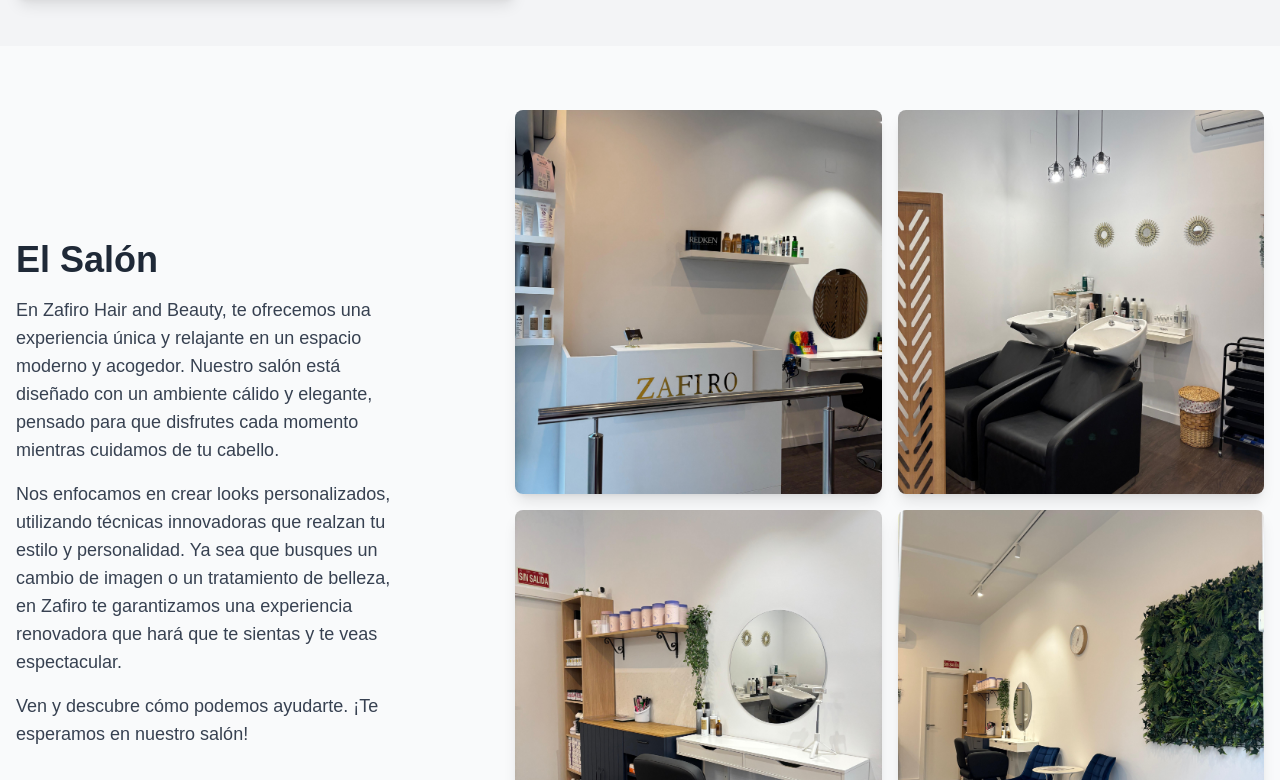
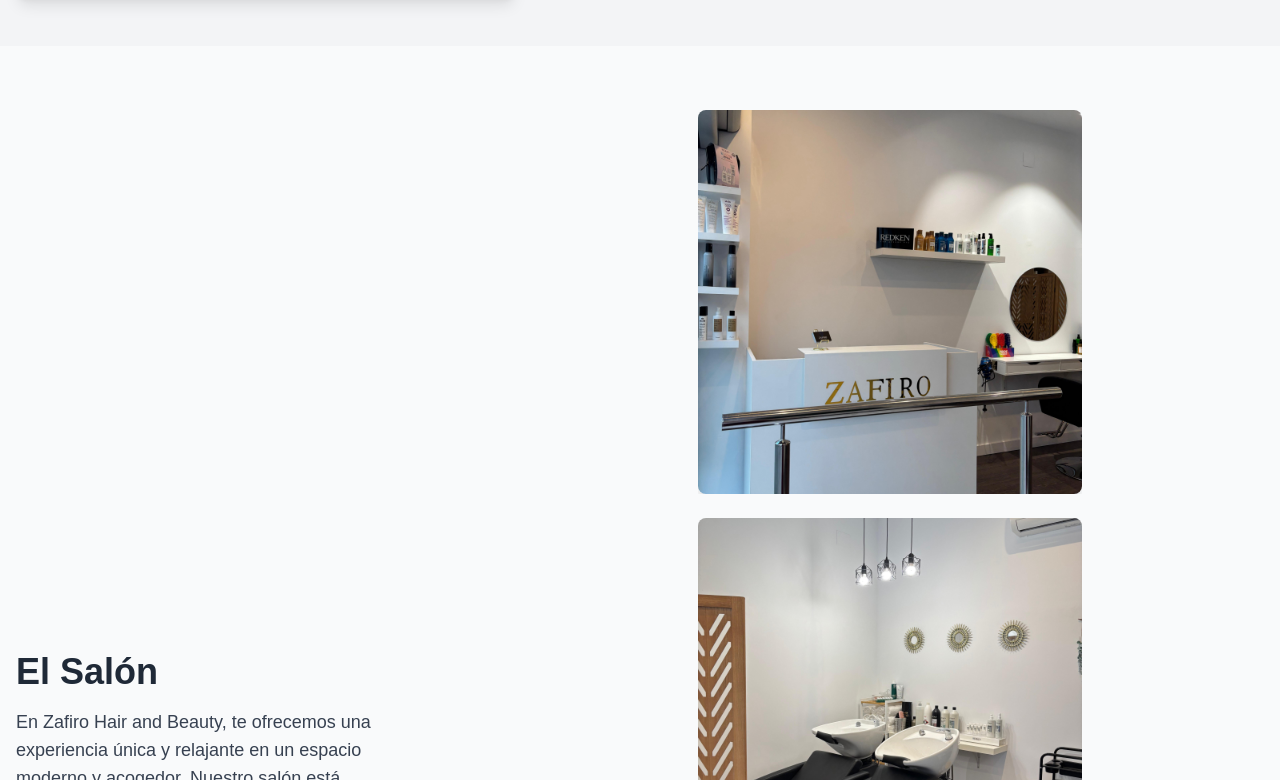
Before and after one commit to elucifurr/zafiro-salon, a Next.js app: page / in a window 1280 px wide. Shown: the part 1480-2260 px from the top of the page. Built offline with nearby package versions, Linux system fonts and the light colour scheme.

Commit message:
fix mobile view salon pictures

```diff
--- a/components/About2.jsx
+++ b/components/About2.jsx
@@ -1,14 +1,21 @@
-'use client'; // Asegura que todo este componente se renderice del lado del cliente
+'use client'; // Ensure this component renders on the client side
 
 import Image from 'next/image';
 import { motion } from 'framer-motion';
 
 const About2 = () => {
+  const salon = [
+    { src: '/images/salon1.png', alt: 'Recepción' },
+    { src: '/images/salon2.png', alt: 'Spa' },
+    { src: '/images/salon3.png', alt: 'Tocador' },
+    { src: '/images/salon4.png', alt: 'Zona de espera' }
+  ];
+
   return (
     <section id="about" className="py-12 bg-gray-50 relative">
       <div className="container mx-auto px-4">
         <div className="flex flex-col lg:flex-row items-center justify-between">
-          {/* Animación para el texto */}
+          {/* Animated text */}
           <motion.div
             className="lg:w-2/6 mb-6 lg:mb-0 pr-10"
             initial={{ x: -200, opacity: 0 }}
@@ -33,7 +40,7 @@
             </p>
           </motion.div>
 
-          {/* Animación para las imágenes */}
+          {/* Animated images */}
           <motion.div
             className="lg:w-3/5 mb-6 lg:mb-0 mt-4"
             initial={{ x: 200, opacity: 0 }}
@@ -41,40 +48,17 @@
             transition={{ duration: 0.8 }}
             viewport={{ once: true }}
           >
-            <div className="grid grid-cols-2 gap-4">
-              {/* Imagen 1 */}
-              <div className="relative w-full sm:h-48 lg:h-96">
-              <Image
-                  src="/images/salon1.png"
-                  alt="Salon 1"
-                  fill
-                  className="rounded-lg shadow-lg object-cover w-full h-full" // Asegura que ocupe todo el contenedor
-                />
-              </div>
-              <div className="relative w-full lg:h-96 sm:h-48">
-                <Image
-                  src="/images/salon2.png"
-                  alt="Salon 2"
-                  fill
-                  className="rounded-lg shadow-lg object-cover w-full h-full"
-                />
-              </div>
-              <div className="relative w-full lg:h-96 sm:h-48">
-                <Image
-                  src="/images/salon3.png"
-                  alt="Salon 3"
-                  fill
-                  className="rounded-lg shadow-lg object-cover w-full h-full"
-                />
-              </div>
-              <div className="relative w-full lg:h-96 sm:h-48">
-                <Image
-                  src="/images/salon4.png"
-                  alt="Salon 4"
-                  fill
-                  className="rounded-lg shadow-lg object-cover w-full h-full"
-                />
-              </div>
+            <div className="flex flex-wrap justify-center gap-6">
+              {salon.map((image, index) => (
+                <div key={index} className="flex-shrink-0 w-96 relative h-96 overflow-hidden">
+                  <Image
+                    src={image.src}
+                    alt={image.alt}
+                    fill
+                    className="object-cover rounded-lg shadow-lg"
+                  />
+                </div>
+              ))}
             </div>
           </motion.div>
         </div>
```
